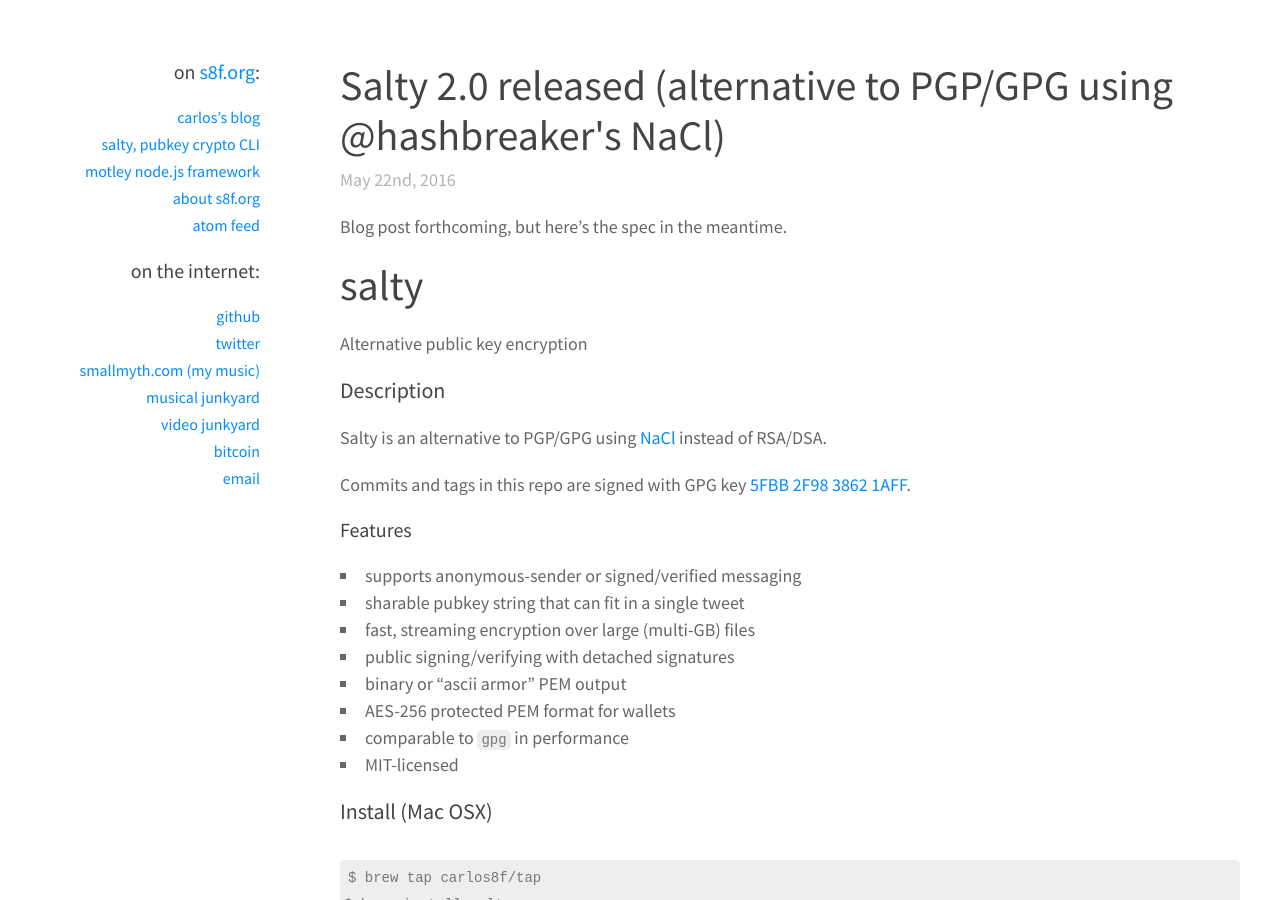
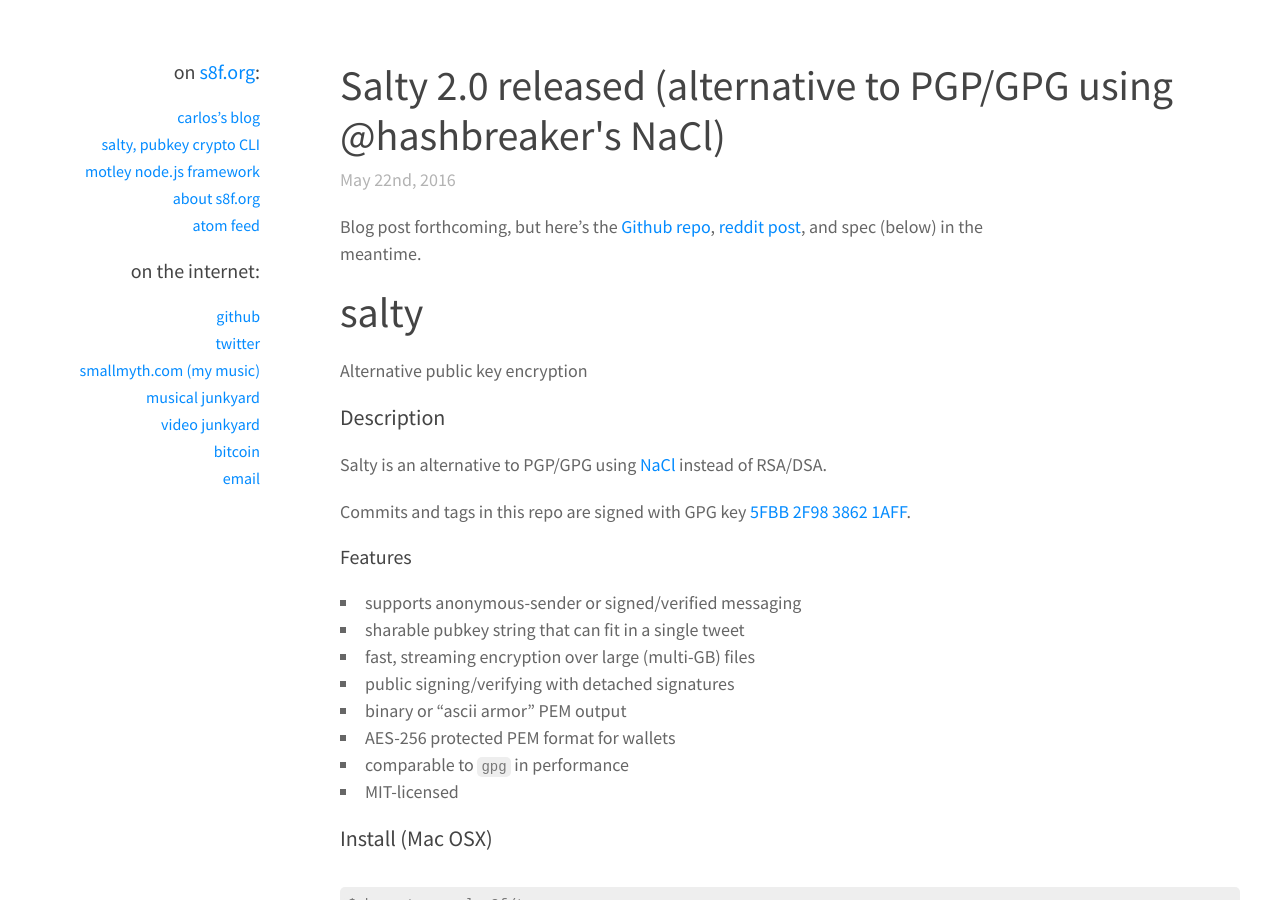
Before and after one commit to carlos8f/s8f.org, a Jekyll site: the page built from _posts/2016-05-22-1463966002.md, in a window 1280 px wide and 900 px high. Built offline with Jekyll 4.4.1, drawn with Linux system fonts in a browser that asks for light colours; some web fonts are replaced; a script that is not in the unit is left out; comment, search, counter and statistics services are not loaded.

Commit message:
update with github and reddit links

```diff
--- a/_posts/2016-05-22-1463966002.md
+++ b/_posts/2016-05-22-1463966002.md
@@ -4,7 +4,7 @@
 categories: salty
 ---
 
-Blog post forthcoming, but here's the spec in the meantime.
+Blog post forthcoming, but here's the [Github repo](https://github.com/carlos8f/salty), [reddit post](https://www.reddit.com/r/crypto/comments/4kh2k1/salty_20_released_alternative_to_pgpgpg_using_nacl/), and spec (below) in the meantime.
 
 salty
 =====
```
